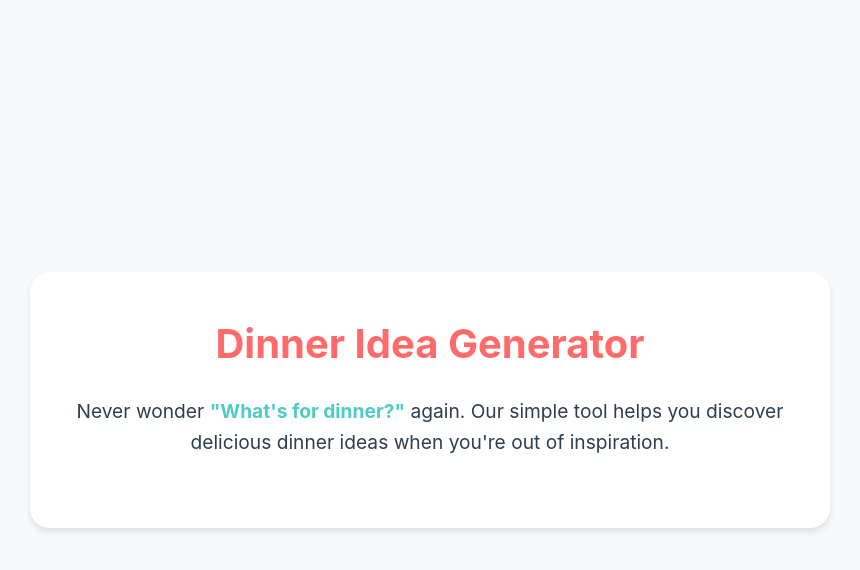
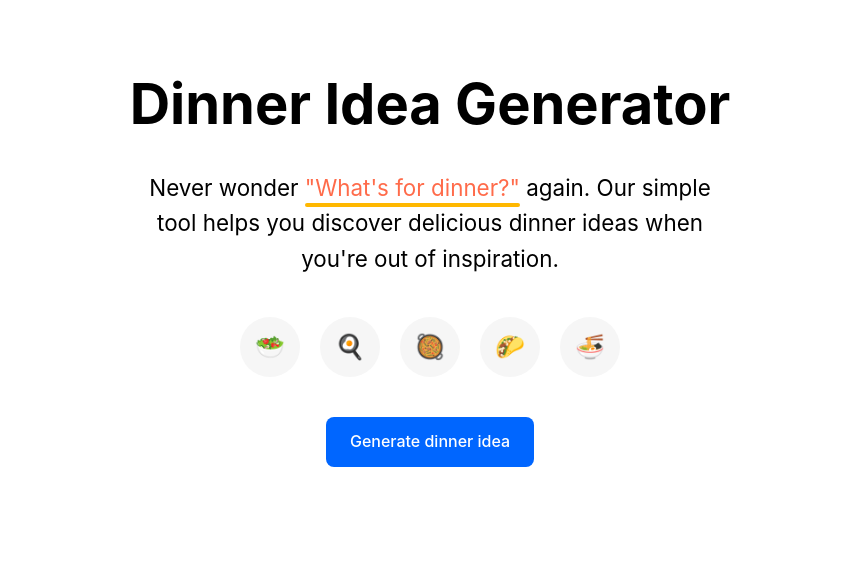
Before and after one commit to nhan-4/dinner-idea-generator, a plain HTML site: page index.html in a window 1280 px wide. Shown: the whole page, without its empty margins (210-1070 px from the left). Drawn offline with Linux system fonts and the light colour scheme.

```diff
--- a/index.html
+++ b/index.html
@@ -6,10 +6,12 @@
     <title>Dinner Idea Generator</title>
     <style>
         :root {
-            --primary-color: #FF6B6B;
-            --secondary-color: #4ECDC4;
-            --bg-color: #f8f9fa;
-            --text-color: #2C3E50;
+            --primary-color: #0066FF;    /* Bright blue from reference */
+            --secondary-color: #FF6B4A;   /* Orange-red from reference */
+            --accent-yellow: #FFB800;     /* Yellow from reference */
+            --bg-color: #ffffff;
+            --text-color: #000000;
+            --grey-light: #F6F6F6;
         }
 
         * {
@@ -24,36 +26,81 @@
             color: var(--text-color);
             line-height: 1.6;
             display: flex;
-            justify-content: center;
-            align-items: center;
+            flex-direction: column;
             min-height: 100vh;
             padding: 20px;
         }
 
         .container {
-            max-width: 800px;
+            max-width: 1200px;
+            margin: 0 auto;
             text-align: center;
-            padding: 40px;
-            background-color: white;
-            border-radius: 20px;
-            box-shadow: 0 4px 6px rgba(0, 0, 0, 0.1);
+            padding: 40px 20px;
         }
 
         h1 {
-            color: var(--primary-color);
-            font-size: 2.5rem;
+            font-size: 3.5rem;
             margin-bottom: 20px;
+            font-weight: 700;
         }
 
         p {
-            font-size: 1.2rem;
+            font-size: 1.4rem;
             margin-bottom: 30px;
             color: var(--text-color);
+            max-width: 600px;
+            margin-left: auto;
+            margin-right: auto;
         }
 
         .accent {
             color: var(--secondary-color);
-            font-weight: bold;
+            position: relative;
+            display: inline-block;
+        }
+
+        .accent::after {
+            content: '';
+            position: absolute;
+            bottom: -2px;
+            left: 0;
+            width: 100%;
+            height: 4px;
+            background-color: var(--accent-yellow);
+            border-radius: 2px;
+        }
+
+        .illustration {
+            margin: 40px 0;
+            display: flex;
+            justify-content: center;
+            gap: 20px;
+        }
+
+        .icon {
+            width: 60px;
+            height: 60px;
+            border-radius: 50%;
+            background: var(--grey-light);
+            display: flex;
+            align-items: center;
+            justify-content: center;
+            font-size: 24px;
+        }
+
+        .button {
+            display: inline-block;
+            padding: 12px 24px;
+            background-color: var(--primary-color);
+            color: white;
+            text-decoration: none;
+            border-radius: 8px;
+            font-weight: 500;
+            transition: transform 0.2s;
+        }
+
+        .button:hover {
+            transform: translateY(-2px);
         }
     </style>
 </head>
@@ -61,6 +108,16 @@
     <div class="container">
         <h1>Dinner Idea Generator</h1>
         <p>Never wonder <span class="accent">"What's for dinner?"</span> again. Our simple tool helps you discover delicious dinner ideas when you're out of inspiration.</p>
+
+        <div class="illustration">
+            <div class="icon">🥗</div>
+            <div class="icon">🍳</div>
+            <div class="icon">🥘</div>
+            <div class="icon">🌮</div>
+            <div class="icon">🍜</div>
+        </div>
+
+        <a href="#" class="button">Generate dinner idea</a>
     </div>
 </body>
 </html>
```
Also changed, not shown: design/image.png (added), 1 other file.
